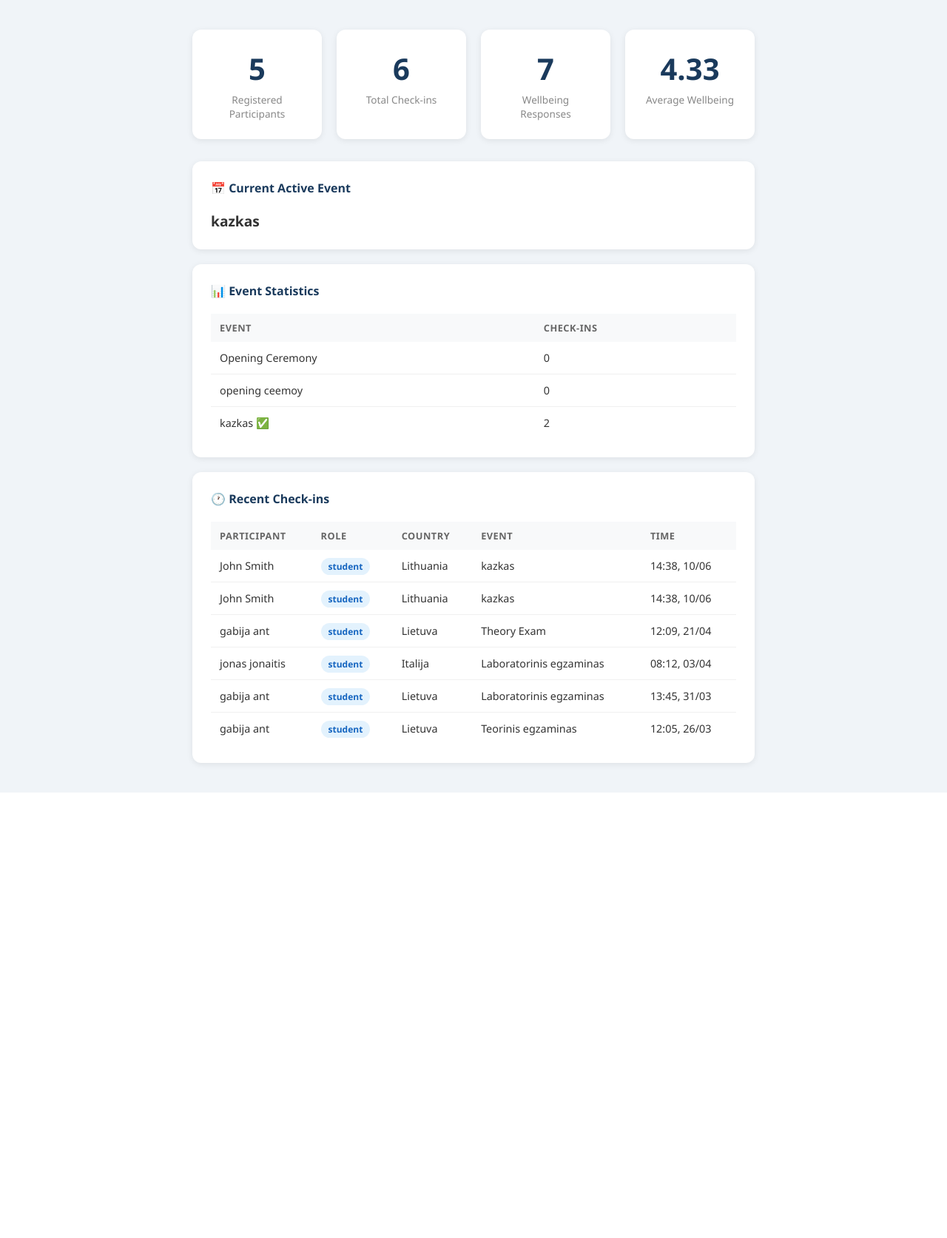
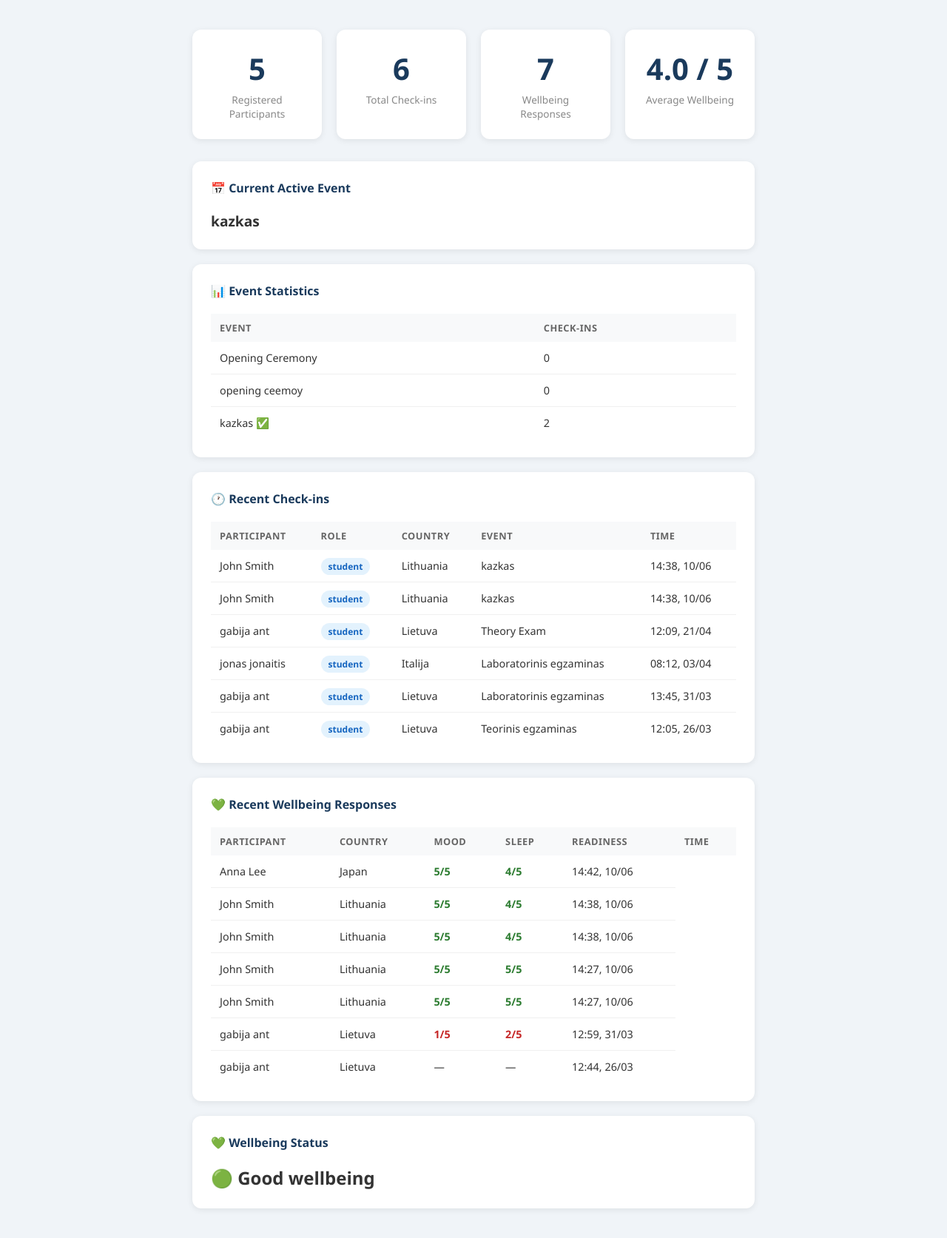
Before and after one commit to gabija4nt/ibo2026-system, a Flask app: page /dashboard in a window 1280 px wide. Shown: the part 100-1773 px from the top of the page at 74% size. Before the commit the page ends 1171 px from the top, so only its background shows below. Run offline with Flask 3, Linux system fonts and the light colour scheme; data comes from the database, SQL or seed files in the repository.

Commit message:
Add wellbeing dashboard and statistics

```diff
--- a/app.py
+++ b/app.py
@@ -133,47 +133,60 @@ def dashboard():
         })
 
     wellbeing_entries = Wellbeing.query.all()
+    wellbeing_count = len(wellbeing_entries)
 
     valid_q1 = [int(w.q1) for w in wellbeing_entries if w.q1 is not None]
+    valid_q2 = [int(w.q2) for w in wellbeing_entries if w.q2 is not None]
+    valid_q3 = [int(w.q3) for w in wellbeing_entries if w.q3 is not None]
 
     if valid_q1:
+        avg_q1 = round(sum(valid_q1) / len(valid_q1), 2)
+    else:
+        avg_q1 = 0
+
+    if valid_q2:
+        avg_q2 = round(sum(valid_q2) / len(valid_q2), 2)
+    else:
+        avg_q2 = 0
+
+    if valid_q3:
+        avg_q3 = round(sum(valid_q3) / len(valid_q3), 2)
+    else:
+        avg_q3 = 0
+
+    if wellbeing_count > 0:
         avg_wellbeing = round(
-            sum(valid_q1) / len(valid_q1),
+            (avg_q1 + avg_q2 + avg_q3) / 3,
             2
         )
     else:
         avg_wellbeing = 0
 
-    avg_q1 = 0
-    avg_q2 = 0
-    avg_q3 = 0
+    if avg_wellbeing >= 4:
+        wellbeing_status = "🟢 Good wellbeing"
+    elif avg_wellbeing >= 3:
+        wellbeing_status = "🟡 Attention needed"
+    else:
+        wellbeing_status = "🔴 High risk"
 
-    if wellbeing_entries:
-        avg_q1 = round(
-            sum(int(w.q1) for w in wellbeing_entries if w.q1 is not None),
-            2
-        )
+    recent_wellbeing = Wellbeing.query.order_by(
+        Wellbeing.timestamp.desc()
+    ).limit(10).all()
 
-        avg_q2 = round(
-            sum(int(w.q2) for w in wellbeing_entries if w.q2 is not None),
-            2
-        )
-
-        avg_q3 = round(
-            sum(int(w.q3) for w in wellbeing_entries if w.q3 is not None),
-            2
-        )
     return render_template(
         'dashboard.html',
         checkins=checkins,
-        total=total_participants, total_checkins=total_checkins,
+        total=total_participants,
+        total_checkins=total_checkins,
         avg_q1=avg_q1,
         avg_q2=avg_q2,
         avg_q3=avg_q3,
-        wellbeing_count=len(wellbeing_entries),
+        wellbeing_count=wellbeing_count,
         active_event=active_event,
         event_stats=event_stats,
         avg_wellbeing=avg_wellbeing,
+        recent_wellbeing=recent_wellbeing,
+        wellbeing_status=wellbeing_status,
     )
 
 @app.route('/admin', methods=['GET', 'POST'])
--- a/templates/dashboard.html
+++ b/templates/dashboard.html
@@ -17,7 +17,7 @@
                      box-shadow: 0 2px 8px rgba(0,0,0,0.08); }
         .stat-card .number { font-size: 2.5rem; font-weight: 700; color: #1a3a5c; }
         .stat-card .label { color: #888; font-size: 0.85rem; margin-top: 5px; }
-        .card { background: white; border-radius: 12px; padding: 25px; box-shadow: 0 2px 8px rgba(0,0,0,0.08); }
+        .card { background: white; border-radius: 12px; padding: 25px; box-shadow: 0 2px 8px rgba(0,0,0,0.08); margin-bottom: 20px;}
         .card h2 { color: #1a3a5c; margin-bottom: 20px; font-size: 1rem; }
         table { width: 100%; border-collapse: collapse; }
         th { text-align: left; padding: 10px 12px; background: #f8f9fa; font-size: 0.8rem;
@@ -29,6 +29,20 @@
         .guide { background: #e8f5e9; color: #2e7d32; }
         .leader { background: #fff3e0; color: #e65100; }
         .empty { text-align: center; color: #aaa; padding: 30px; }
+        .good {
+            color: #2e7d32;
+            font-weight: 700;
+        }
+
+        .warning {
+            color: #e65100;
+            font-weight: 700;
+        }
+
+        .bad {
+            color: #c62828;
+            font-weight: 700;
+        }
     </style>
 </head>
 <body>
@@ -51,7 +65,7 @@
                 <div class="label">Wellbeing Responses</div>
             </div>
             <div class="stat-card">
-                <div class="number">{{ avg_wellbeing }}</div>
+                <div class="number">{{ avg_wellbeing }} / 5</div>
                 <div class="label">Average Wellbeing</div>
             </div>
         </div>
@@ -128,6 +142,64 @@
                 <p class="empty">No Check-ins yet</p>
             {% endif %}
         </div>
+        <div class="card" style="margin-top:20px;">
+            <h2>💚 Recent Wellbeing Responses</h2>
+
+            {% if recent_wellbeing %}
+            <table>
+                <thead>
+                    <tr>
+                        <th>Participant</th>
+                        <th>Country</th>
+                        <th>Mood</th>
+                        <th>Sleep</th>
+                        <th>Readiness</th>
+                        <th>Time</th>
+                    </tr>
+                </thead>
+
+                <tbody>
+                    {% for w in recent_wellbeing %}
+                    <tr>
+                        <td>{{ w.participant.name }}</td>
+                        <td>{{ w.participant.country.name if w.participant.country else '—' }}</td>
+                        <td>
+                            {% if w.q1 is none %}
+                                —
+                            {% elif w.q1 >= 4 %}
+                                <span class="good">{{ w.q1 }}/5</span>
+                            {% elif w.q1 == 3 %}
+                                <span class="warning">{{ w.q1 }}/5</span>
+                            {% else %}
+                                <span class="bad">{{ w.q1 }}/5</span>
+                            {% endif %}
+                        </td>
+                        <td>
+                            {% if w.q2 is none %}
+                                —
+                            {% elif w.q2 >= 4 %}
+                                <span class="good">{{ w.q2 }}/5</span>
+                            {% elif w.q2 == 3 %}
+                                <span class="warning">{{ w.q2 }}/5</span>
+                            {% else %}
+                                <span class="bad">{{ w.q2 }}/5</span>
+                            {% endif %}
+                        </td>
+                        <td>{{ w.timestamp.strftime('%H:%M, %d/%m') }}</td>
+                    </tr>
+                    {% endfor %}
+                </tbody>
+            </table>
+            {% else %}
+                <p class="empty">No wellbeing responses yet</p>
+            {% endif %}
+        </div>
+        <div class="card" style="margin-top:20px;">
+            <h2>💚 Wellbeing Status</h2>
+            <p style="font-size:1.5rem; font-weight:700;">
+                {{ wellbeing_status }}
+            </p>
+        </div>
     </div>
 </body>
 </html>
```
